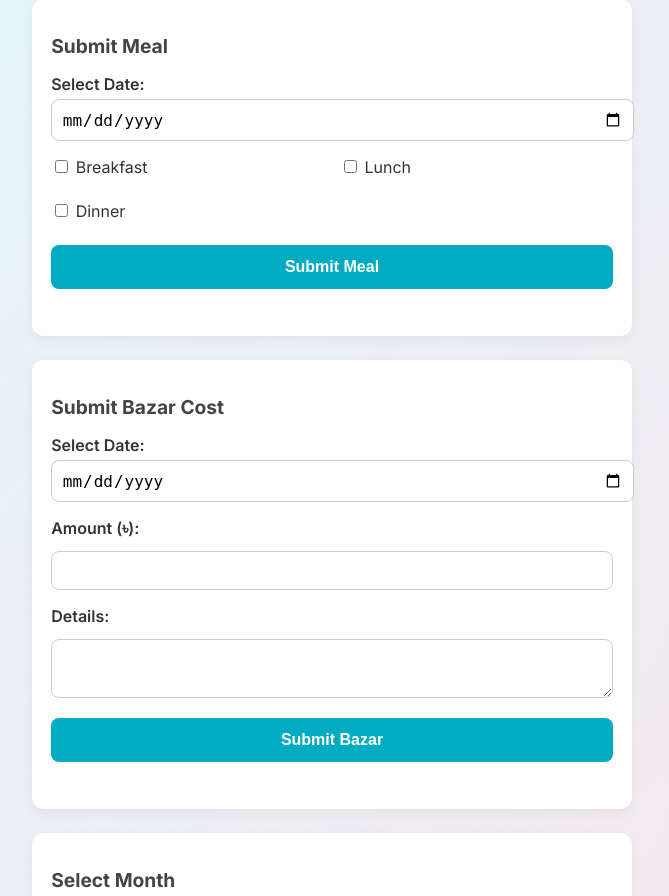
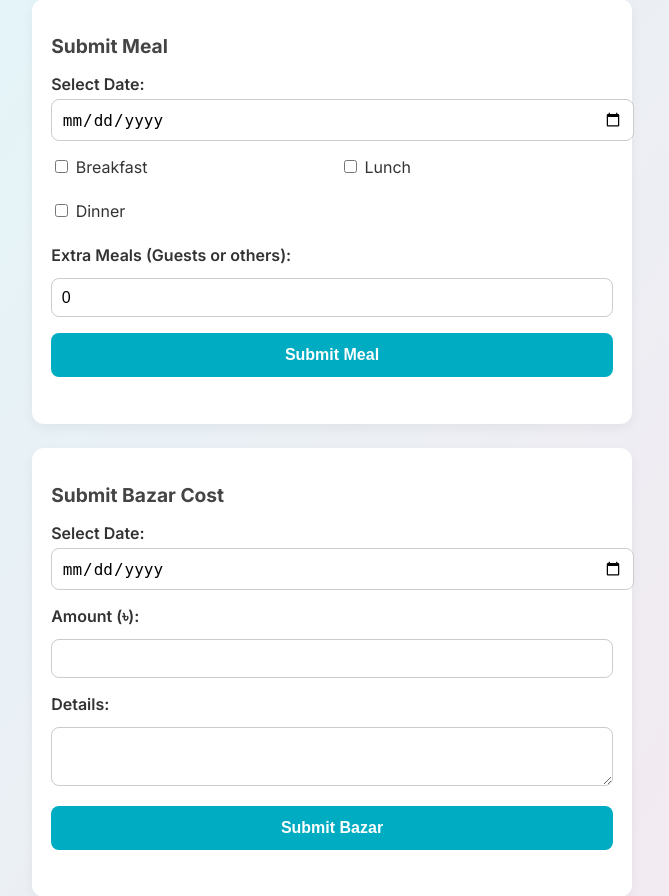
Before and after one commit to tasfiq1110/website, a Flask app: page /dashboard in a window 1280 px wide. Shown: the part 115-1011 px from the top of the page, without its empty margins (308-977 px from the left). Run offline with Flask 3, Linux system fonts and the light colour scheme; the visitor is signed in with stand-in values (Sample User, id 1); some libraries are stand-ins or nearby versions.

Commit message:
Update dashboard.html

```diff
--- a/templates/dashboard.html
+++ b/templates/dashboard.html
@@ -176,20 +176,27 @@
         <h1>Welcome, {{ session['username'] }}</h1>
 
         <!-- Meal Submission -->
+        <!-- Meal Submission -->
 <section>
     <h2>Submit Meal</h2>
     <form id="mealForm">
         <label for="mealDate">Select Date:</label>
         <input type="date" id="mealDate" name="mealDate">
+
         <div class="checkbox-group">
             <label><input type="checkbox" name="meal" value="Breakfast"> Breakfast</label>
             <label><input type="checkbox" name="meal" value="Lunch"> Lunch</label>
             <label><input type="checkbox" name="meal" value="Dinner"> Dinner</label>
         </div>
+
+        <label for="extraMeal">Extra Meals (Guests or others):</label>
+        <input type="number" id="extraMeal" name="extraMeal" min="0" value="0" placeholder="0">
+
         <button type="submit">Submit Meal</button>
         <div id="mealResult" class="result"></div>
     </form>
 </section>
+
 
         <!-- Bazar Cost -->
         <section>
```
Lines whose indentation alone changed are shown as unchanged.
